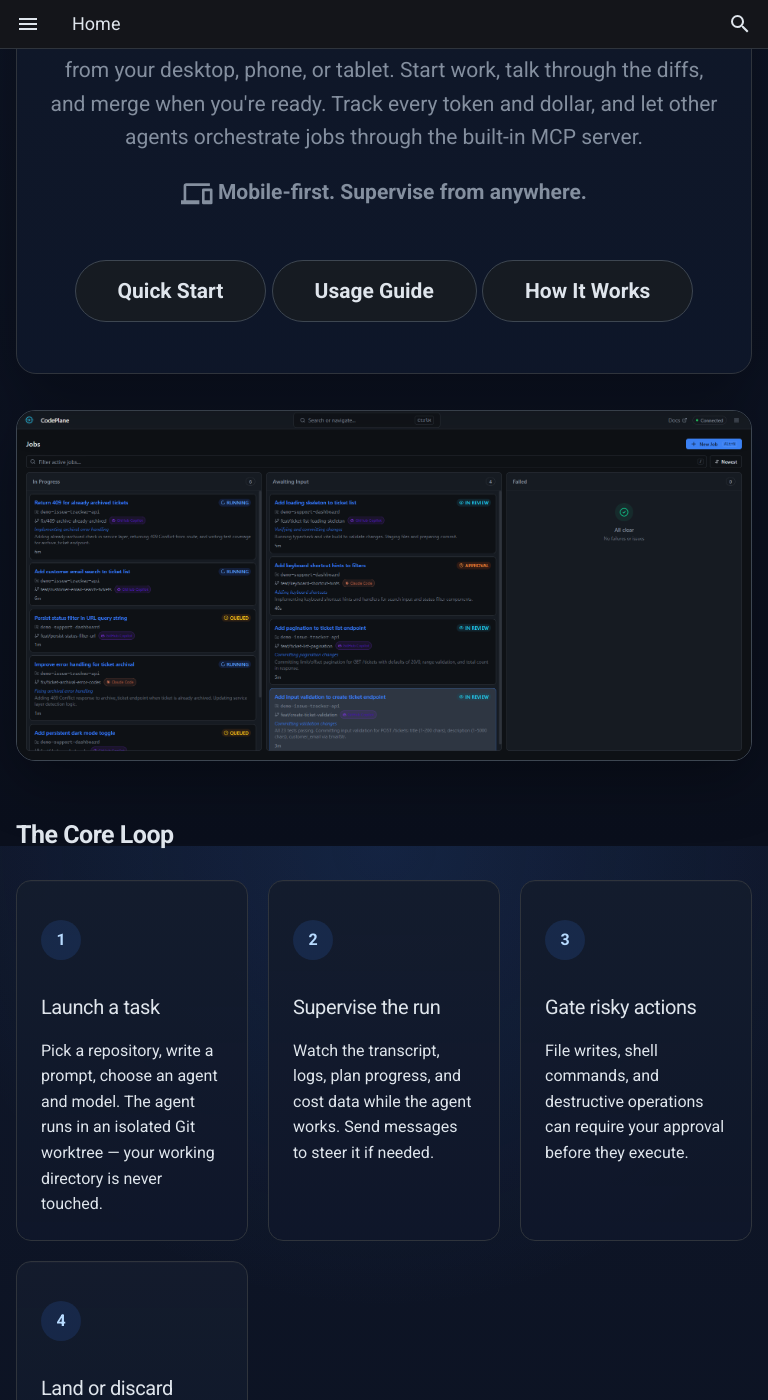
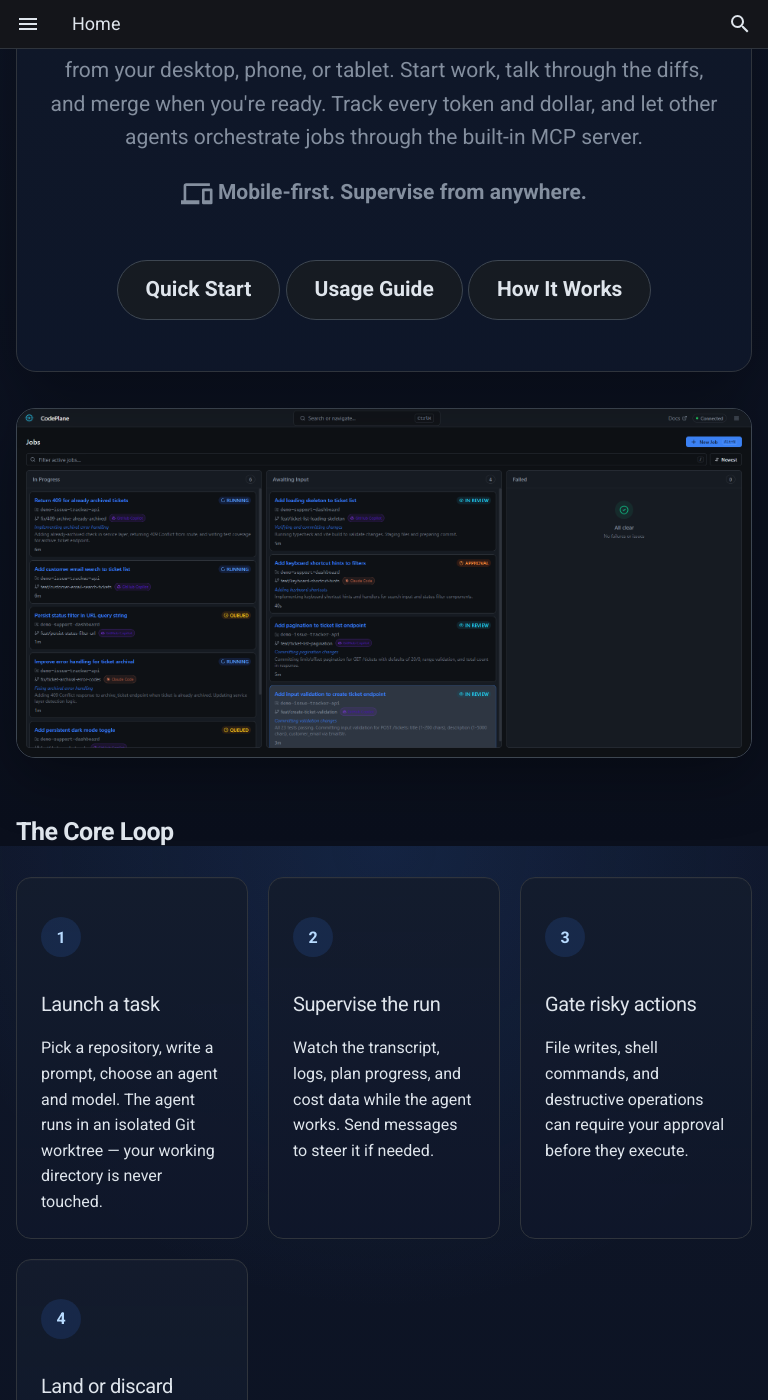
Before and after one commit to dfinson/agent-tower, an MkDocs documentation site: the page built from docs/index.md, in a window 768 px wide and 1400 px high, scrolled down 554 px. Built offline with MkDocs 1.6.1 and Material for MkDocs 9.7.7, drawn with Linux system fonts in a browser that asks for light colours; comment, search, counter and statistics services are not loaded.

Commit message:
docs: improve hero button spacing on mobile and tablet viewports

```diff
--- a/docs/stylesheets/extra.css
+++ b/docs/stylesheets/extra.css
@@ -361,10 +361,23 @@
   .md-typeset .hero-actions {
     flex-direction: column;
     align-items: stretch;
+    gap: 0.65rem;
   }
 
   .md-typeset .hero-actions .md-button {
     text-align: center;
+    padding: 0.7rem 1.2rem;
+    font-size: 0.95rem;
+  }
+}
+
+@media screen and (min-width: 44.9845em) and (max-width: 60em) {
+  .md-typeset .hero-actions {
+    gap: 1rem;
+  }
+
+  .md-typeset .hero-actions .md-button {
+    padding: 0.6rem 1.4rem;
   }
 }
 
```
